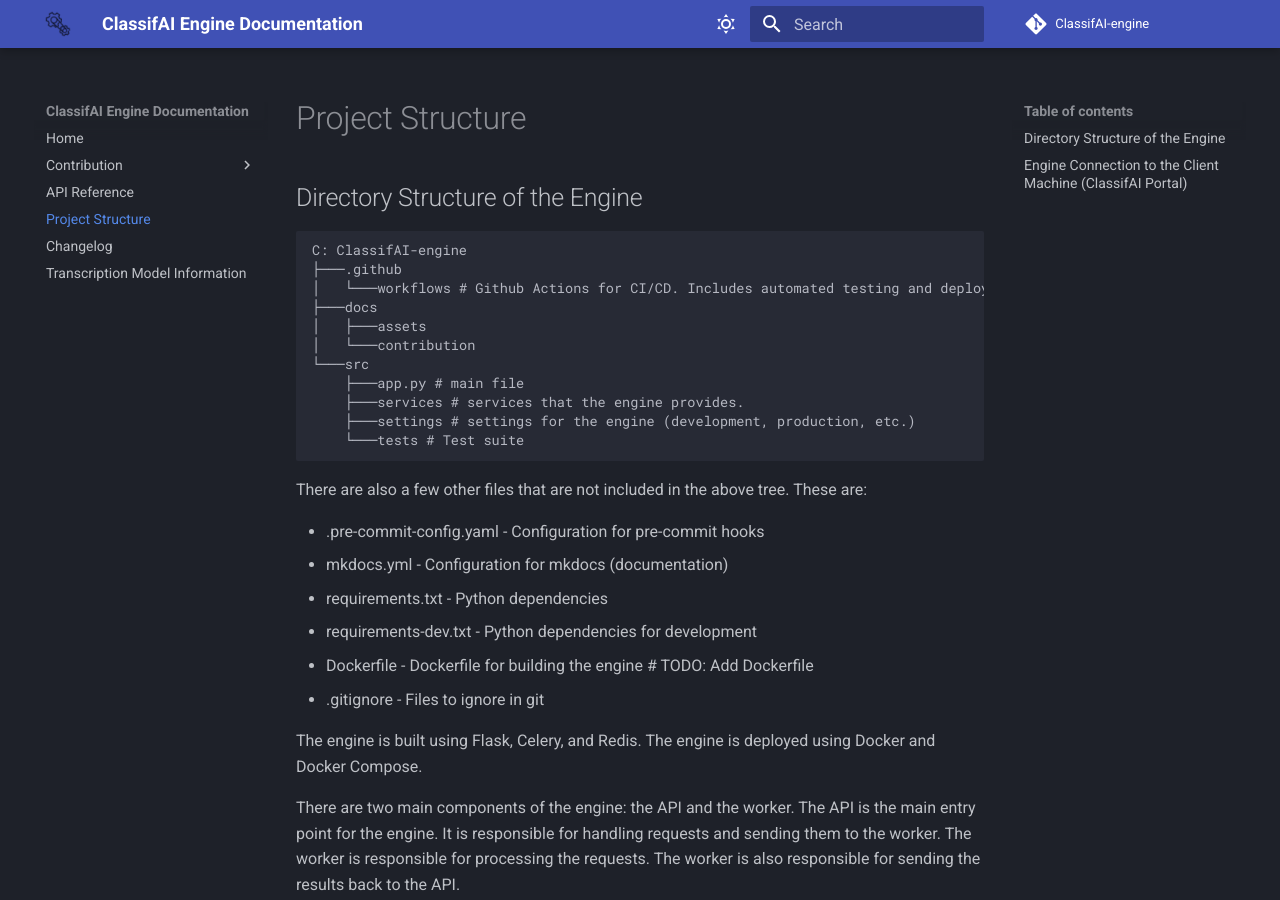
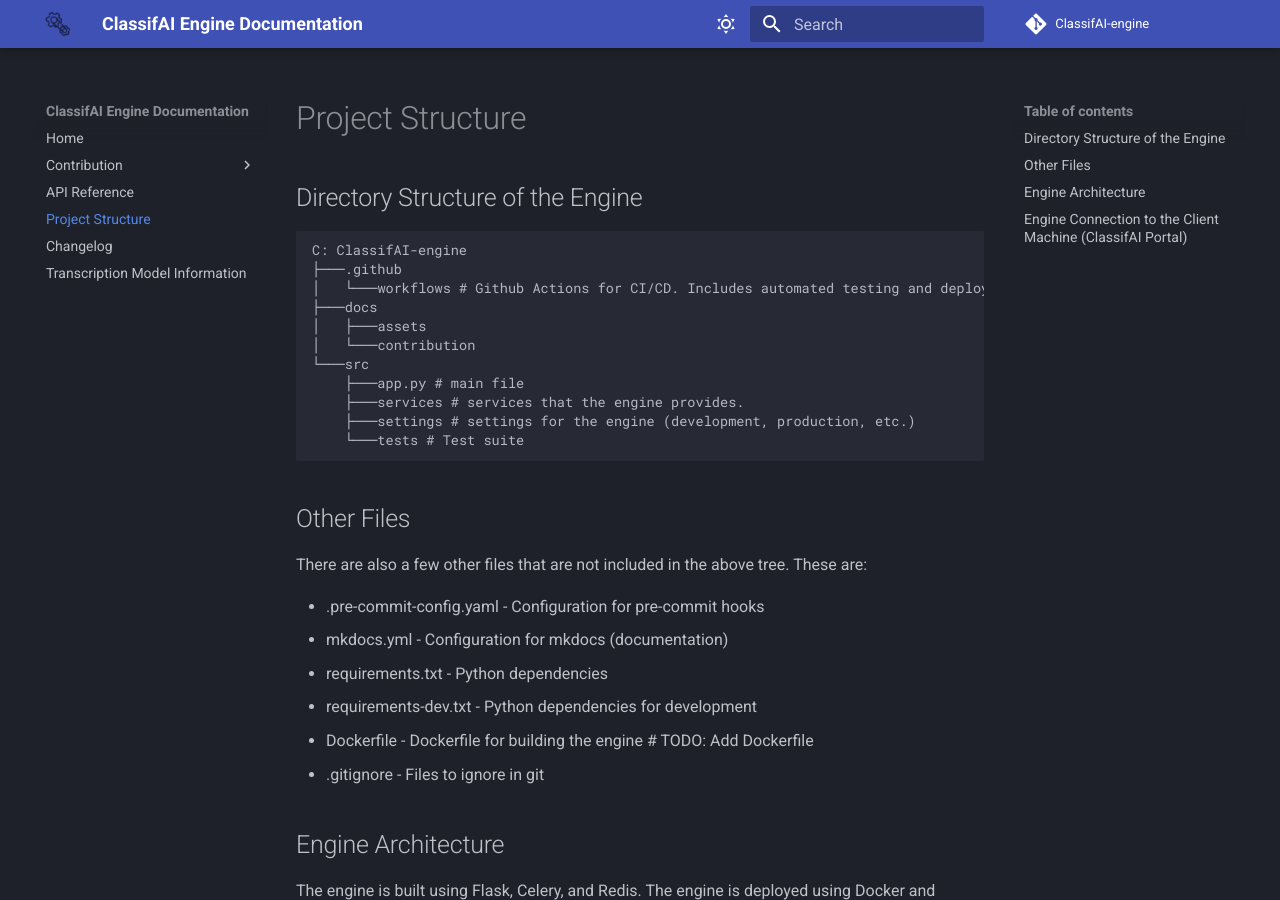
Before and after one commit to TCU-ClassifAI/classifAI-engine, an MkDocs documentation site: the page built from docs/structure.md, in a window 1280 px wide and 900 px high. Built offline with MkDocs 1.6.1 and Material for MkDocs 9.7.7, drawn with Linux system fonts in a browser that asks for light colours; comment, search, counter and statistics services are not loaded.

Commit message:
Add titles for clarity

````diff
--- a/docs/structure.md
+++ b/docs/structure.md
@@ -19,6 +19,8 @@
     └───tests # Test suite
 ```
 
+## Other Files
+
 There are also a few other files that are not included in the above tree. These are:
 
 * .pre-commit-config.yaml - Configuration for pre-commit hooks
@@ -27,6 +29,8 @@
 * requirements-dev.txt - Python dependencies for development
 * Dockerfile - Dockerfile for building the engine # TODO: Add Dockerfile
 * .gitignore - Files to ignore in git
+
+## Engine Architecture
 
 The engine is built using Flask, Celery, and Redis. The engine is deployed using Docker and Docker Compose.
 
````
